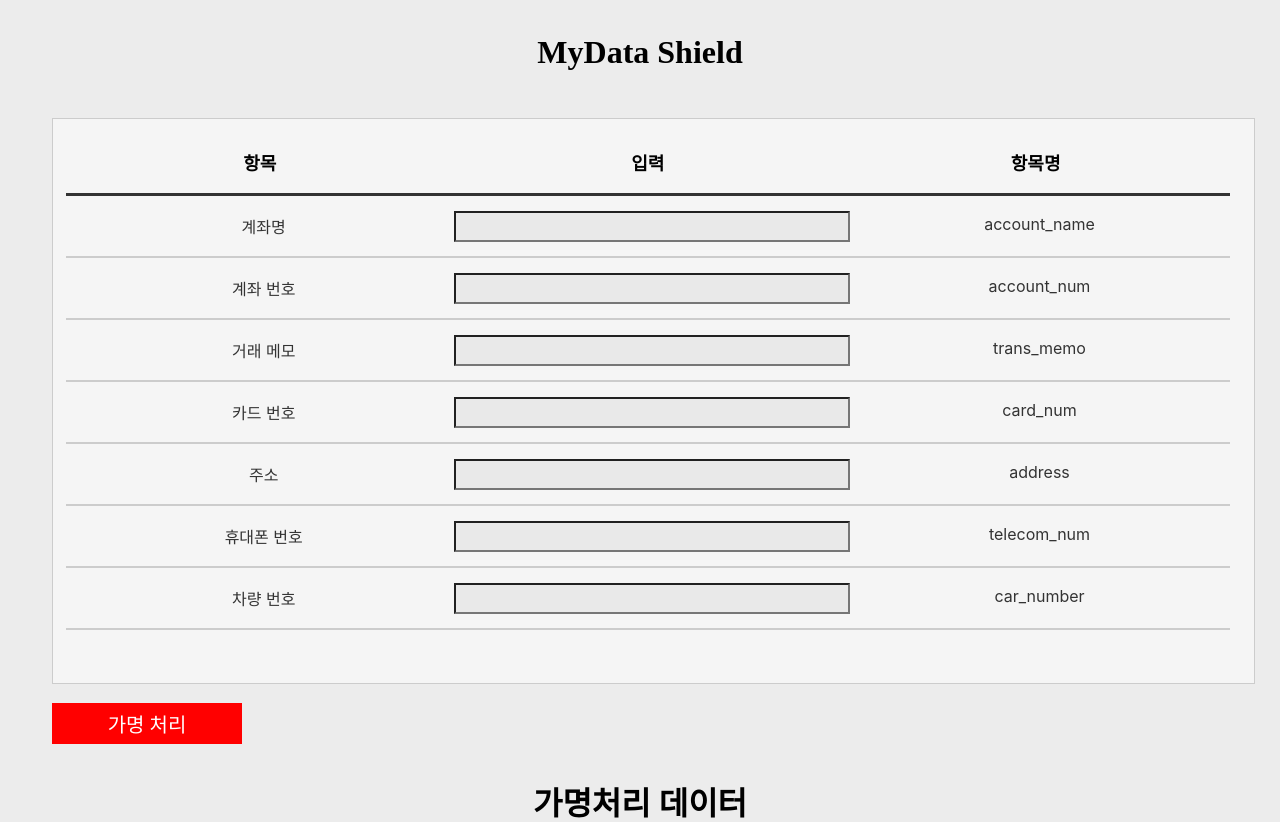
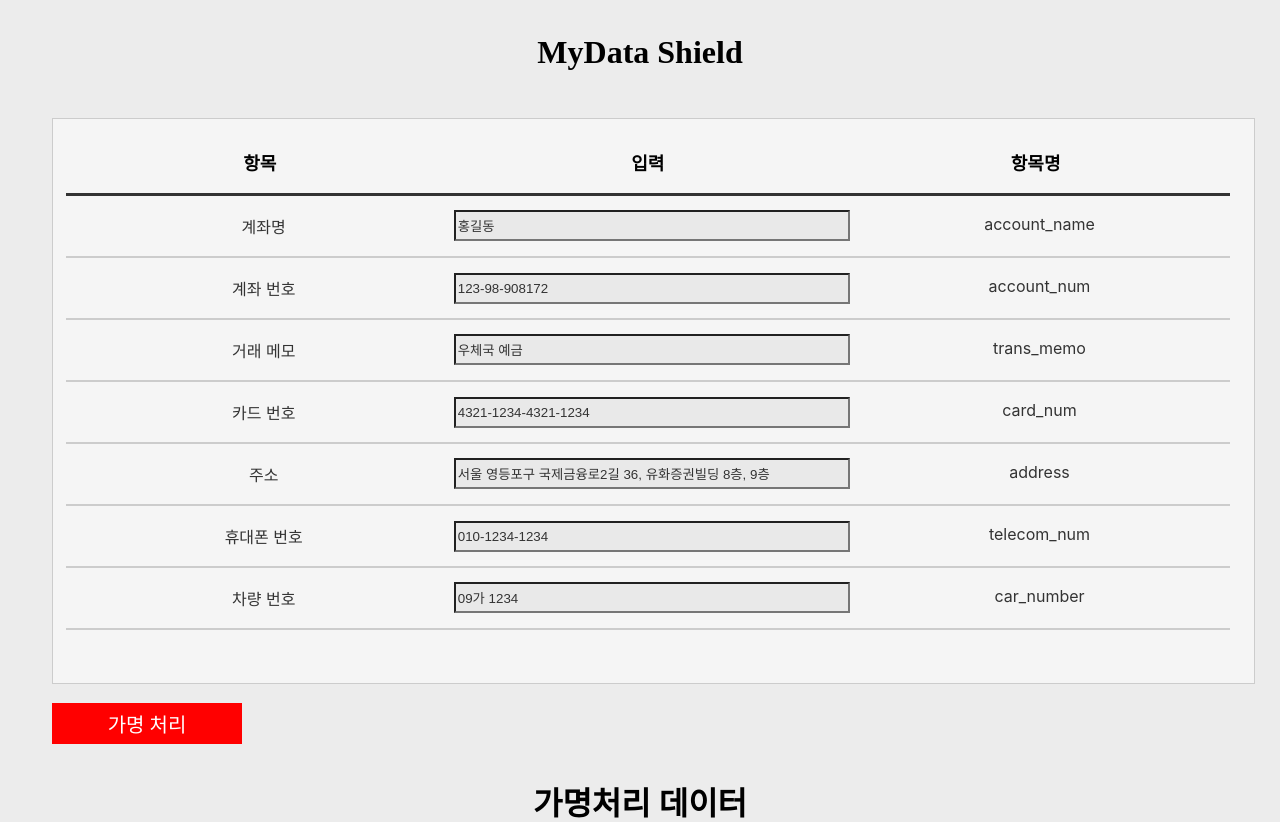
Before and after one commit to jw0245/MyDataShield-Demo-API, a Django app: page / in a window 1280 px wide. Shown: the top 822 px of the page. Run offline with Django 3.2, Linux system fonts and the light colour scheme; some libraries are stand-ins or nearby versions.

Commit message:
input value에 초기값 입력

```diff
--- a/demo/mydatashield/templates/Demo.html
+++ b/demo/mydatashield/templates/Demo.html
@@ -12,10 +12,9 @@
         .div_h {width:33%; height: 9%; border-bottom:3px solid #333; float:left;}
         .div_p { width:33%; height: 60px;; border-bottom:2px solid #ccc; float:left; text-align: center;  }
         .div_i { width:33%; height: 60px;; border-bottom:2px solid #ccc; float:left; text-align: center; line-height: 60px; }
-
         .font_i {position: relative; width:  100%; text-align: center; font-size: 18px; font-family: -apple-system, BlinkMacSystemFont, 'Segoe UI', Roboto, Oxygen, Ubuntu, Cantarell, 'Open Sans', 'Helvetica Neue', sans-serif;}
         .font_s {position: relative; position: relative; left : 1%; top: 30%; width:  100%;  margin : 0;  text-align: center; color : #333; font-size: 16px; font-family: -apple-system, BlinkMacSystemFont, 'Segoe UI', Roboto, Oxygen, Ubuntu, Cantarell, 'Open Sans', 'Helvetica Neue', sans-serif;}
-         input {width: 100%; height: 25px; z-index: 0; background-color:  rgb(233, 233, 233); }
+         input {color : #333; width: 100%; height: 25px; z-index: 0; background-color:  rgb(233, 233, 233); }
     </style>
 </head>
 
@@ -91,7 +90,7 @@
                <p class="font_s">계좌명</p>
                 </div>
                 <div class="div_i">
-                    <input type="text" name="account_name">
+                    <input type="text" name="account_name" value="홍길동">
                 </div>
                 <div class="div_p"">
                     <p class="font_s">account_name</p>
@@ -103,7 +102,7 @@
                 <p class="font_s">계좌 번호</p>
             </div>
             <div class="div_i">
-                <input type="text" name="account_num">
+                <input type="text" name="account_num" value="123-98-908172">
             </div>
             <div class="div_p">
                 <p class="font_s">account_num</p>
@@ -115,7 +114,7 @@
                     <p class="font_s">거래 메모</p>
                 </div>
                 <div class="div_i">
-                    <input type="text" name="trans_memo">
+                    <input type="text" name="trans_memo" value="우체국 예금">
                 </div>
                 <div class="div_p">
                     <p class="font_s">trans_memo</p>
@@ -127,7 +126,7 @@
                 <p class="font_s">카드 번호</p>
             </div>
             <div class="div_i">
-                <input type="text" name="card_num">
+                <input type="text" name="card_num" value="4321-1234-4321-1234">
             </div>
             <div class="div_p">
                 <p class="font_s">card_num</p>
@@ -139,7 +138,7 @@
             <p class="font_s">주소</p>
         </div>
         <div class="div_i">
-            <input type="text" name="address">
+            <input type="text" name="address" value="서울 영등포구 국제금융로2길 36, 유화증권빌딩 8층, 9층">
         </div>
         <div class="div_p">
             <p class="font_s">address</p>
@@ -151,7 +150,7 @@
         <p class="font_s">휴대폰 번호</p>
     </div>
     <div class="div_i">
-        <input type="text" name="telecom_num">
+        <input type="text" name="telecom_num" value="010-1234-1234">
     </div>
     <div class="div_p">
         <p class="font_s">telecom_num</p>
@@ -163,7 +162,7 @@
         <p class="font_s">차량 번호</p>
     </div>
     <div class="div_i">
-        <input type="text" name="car_number">
+        <input type="text" name="car_number" value="09가 1234">
     </div>
     <div class="div_p">
         <p class="font_s">car_number</p>
```
